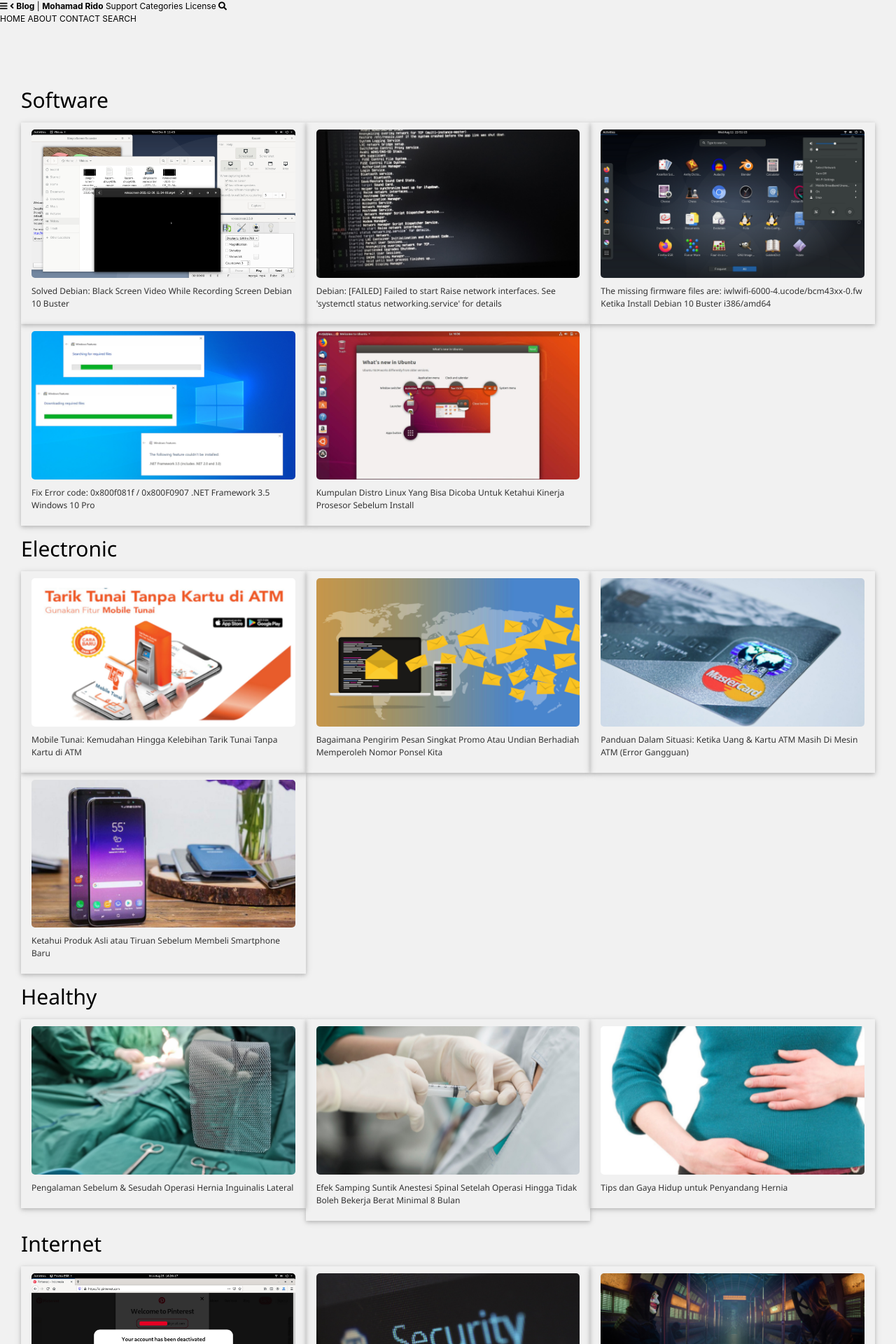
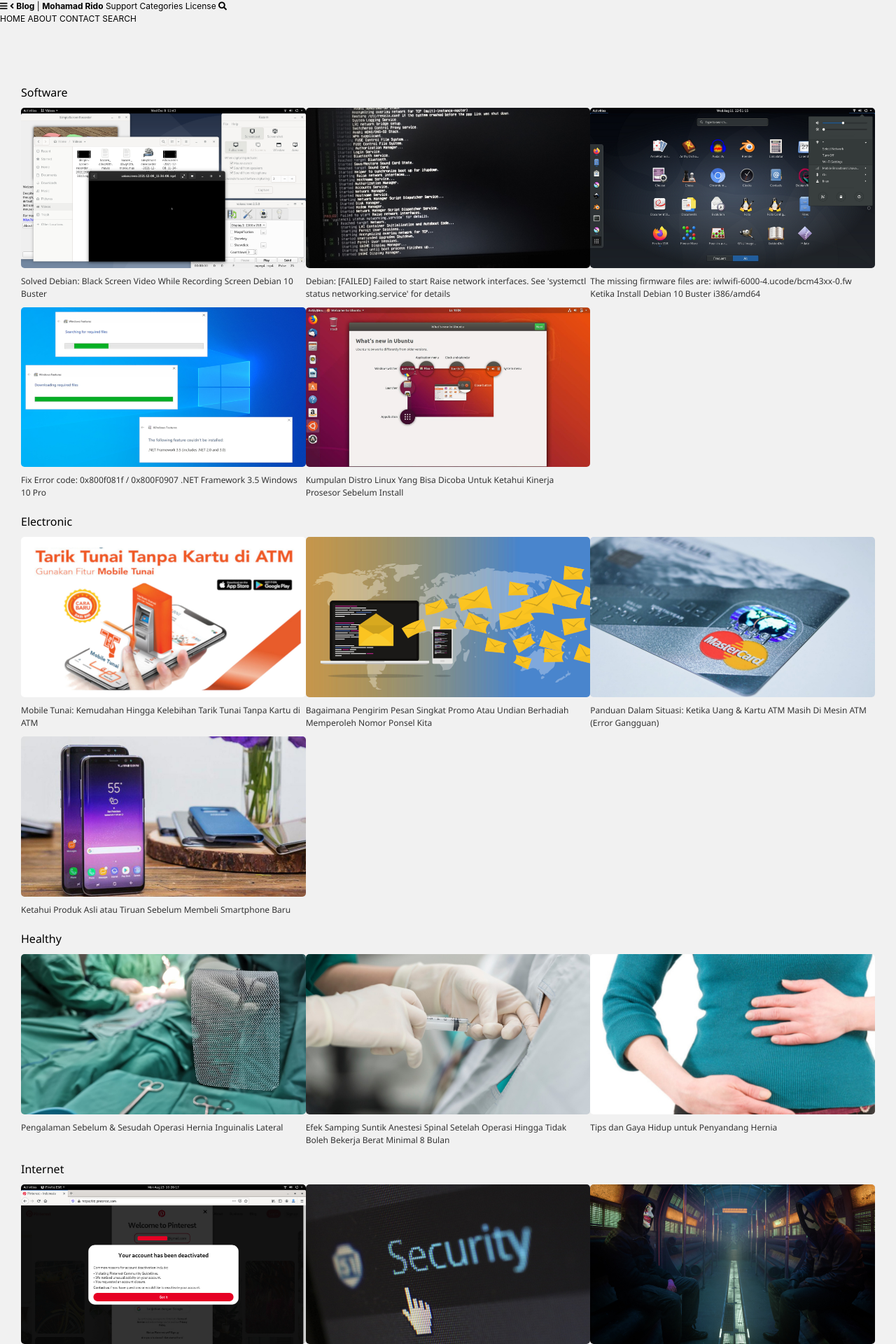
Before and after one commit to mohamadrido/blog, a Jekyll site: the page built from categories.html, in a window 1280 px wide. Shown: the top 1920 px of the page at 70% size. Built offline with Jekyll 4.4.1, drawn with Linux system fonts in a browser that asks for light colours.

Commit message:
Update categories.html

```diff
--- a/categories.html
+++ b/categories.html
@@ -4,11 +4,11 @@ title: Categories
 ---
 <div class="page-container">
 {% for models in site.categories %}
-<h2>{{models[0] | capitalize}}</h2>
+<h6>{{models[0] | capitalize}}</h6>
 <div class="page-row">
 {% for post in models[1] %}
   <div class="page-column" style="border-color: none;">
-    <div class="card" style="border-color: #fff;">
+    <div class="page-card" style="border-color: #fff;">
     <a alt="{{ post.title }}" title="{{ post.title }}" style="text-decoration: none;" href="{{site.baseurl}}{{post.url}}">
     <img alt="{{ post.title }}" title="{{ post.title }}" src="{{post.image}}">
     <h3 style="font-size: 1rem; font-weight: 400; color: #333;">{{ post.title }}</h3>
```
